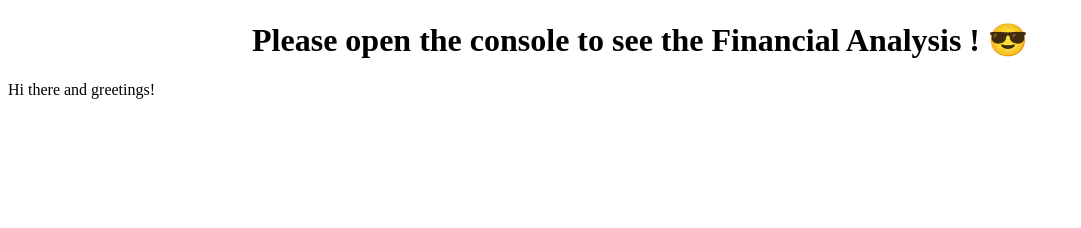
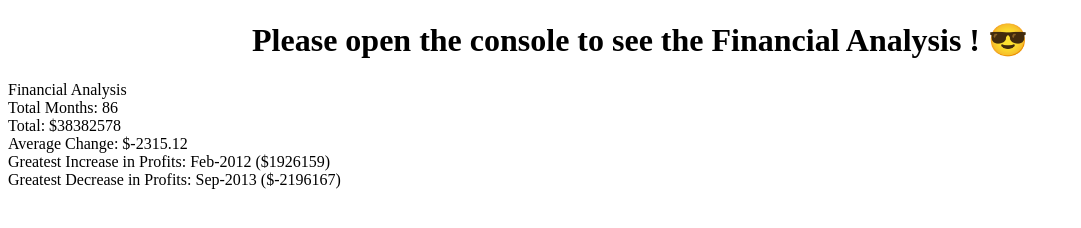
Before and after one commit to benjistealth/benji_Console-Finances, a plain HTML site: page index.html in a window 1280 px wide. Shown: the whole page, without its empty margins (0-1081 px from the left). Drawn offline with Linux system fonts and the light colour scheme.

Commit message:
same data as console printing onto the page

```diff
--- a/assets/Javascript/index.js
+++ b/assets/Javascript/index.js
@@ -3,12 +3,12 @@ var finances = [
 ['Feb-2010', 984655],
 ['Mar-2010', 322013],
 ['Apr-2010', -69417],
-['May-2010', 310503],
+['May-2010', 310503],   // finances [0] = ['Jan-2010', 867884];
 ['Jun-2010', 522857],
-['Jul-2010', 1033096],
+['Jul-2010', 1033096],   // finances [0][1] = 867884;  // get the numbers out
 ['Aug-2010', 604885],
-['Sep-2010', -216386],
-['Oct-2010', 477532],
+['Sep-2010', -216386],  // finances[0][0] = 'Jan-2010';  // get the dates out
+['Oct-2010', 477532],   //
 ['Nov-2010', 893810],
 ['Dec-2010', -80353],
 ['Jan-2011', 779806],
@@ -111,6 +111,7 @@ var averageChange = 0;
 for(var i = 0; i < changes.length; i++){
     totalChanges = totalChanges + changes[i];
 }
+
 averageChange = totalChanges / changes.length;
 //make averageChange to 2 decimal places - thanks Stack Overflow :-)
 averageChange = averageChange.toFixed(2);
@@ -155,27 +156,19 @@ console.log("Total: $" +  total);
 console.log("Average  Change: $" + averageChange);
 console.log("Greatest Increase in Profits: " + increaseDate + " ($" + largestIncrease + ")");
 console.log("Greatest Decrease in Profits: " + decreaseDate + " ($" + largestDecrease + ")");
-console.log("bananas");
 
 //Experimental placing data onto webpage using JS
 
-document.body.onload = addElement;
 
-function addElement() {
-  // create a new div element
-  const newDiv = document.createElement("div");
-
-    newDiv.classList.add("someText");
 
   // and give it some content
-  const newContent = document.createTextNode("Hi there and greetings!");
+  document.getElementById("heading").innerHTML = "Financial Analysis";
+  document.getElementById("total-months").innerHTML = "Total Months: " + months;
+  document.getElementById("total-value").innerHTML = "Total: $" +  total;
+  document.getElementById("average-change").innerHTML = "Average  Change: $" + averageChange;
+  document.getElementById("greatest-increase").innerHTML = "Greatest Increase in Profits: " + increaseDate + " ($" + largestIncrease + ")";
+  document.getElementById("greatest-decrease").innerHTML = "Greatest Decrease in Profits: " + decreaseDate + " ($" + largestDecrease + ")";
 
-  // add the text node to the newly created div
-  newDiv.appendChild(newContent);
-
-  // add the newly created element and its content into the DOM
-  const currentDiv = document.getElementById("target");
-//   document.body.insertBefore(newDiv, currentDiv);
-    currentDiv.appendChild(newDiv);
-
-}
+//const screenOutput = [screenHeading, screenMonths, screenTotal, screenAverage, screenIncrease, screenDecrease];
+//console.log(screenOutput);
+// for(let i=0;i<screenOutput.length;i++){
--- a/index.html
+++ b/index.html
@@ -15,7 +15,12 @@
   <h1 style="text-align:center";>Please open the console to see the Financial Analysis ! 😎 </h1>
 
 
-  <div id="target"></div>
+  <div id="heading"></div>
+  <div id="total-months"></div>
+  <div id="total-value"></div>
+  <div id="average-change"></div>
+  <div id="greatest-increase"></div>
+  <div id="greatest-decrease"></div>
 
   <script src="./assets/Javascript/index.js"></script>
 </body>
```
